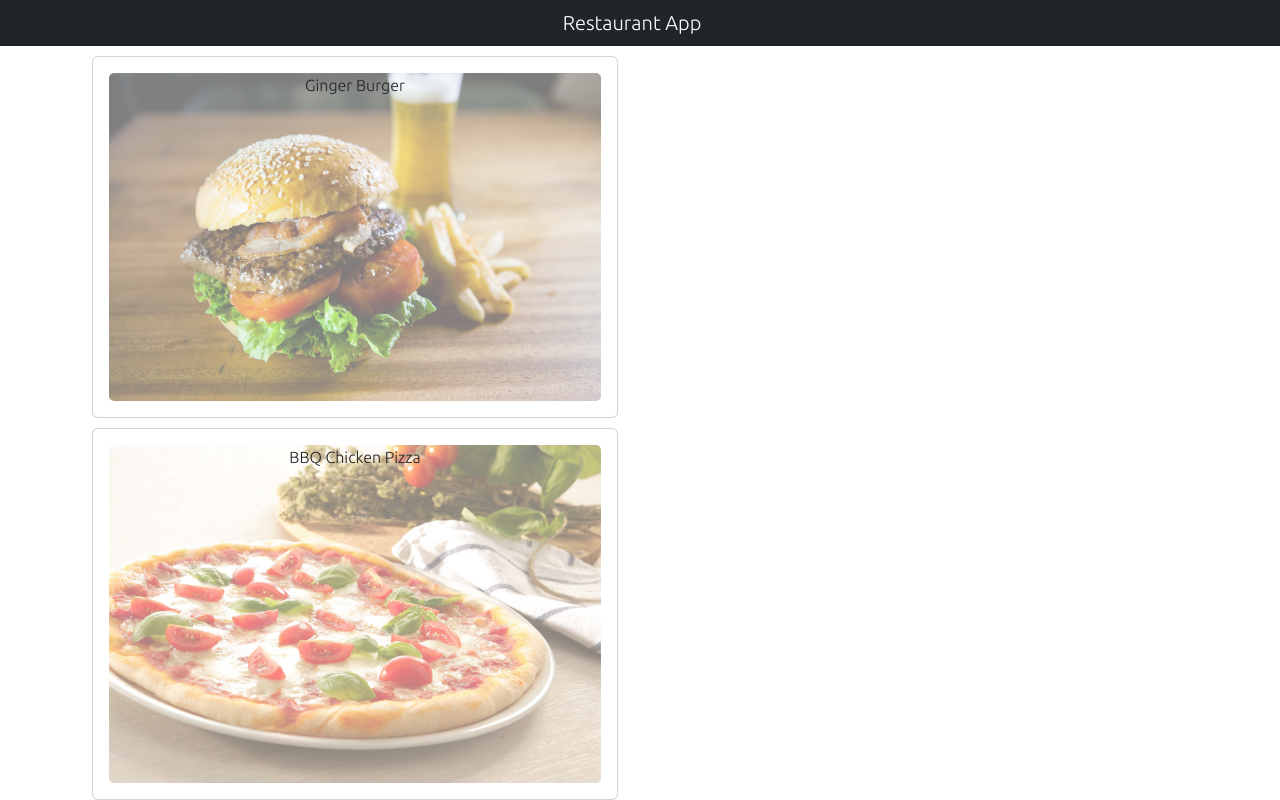
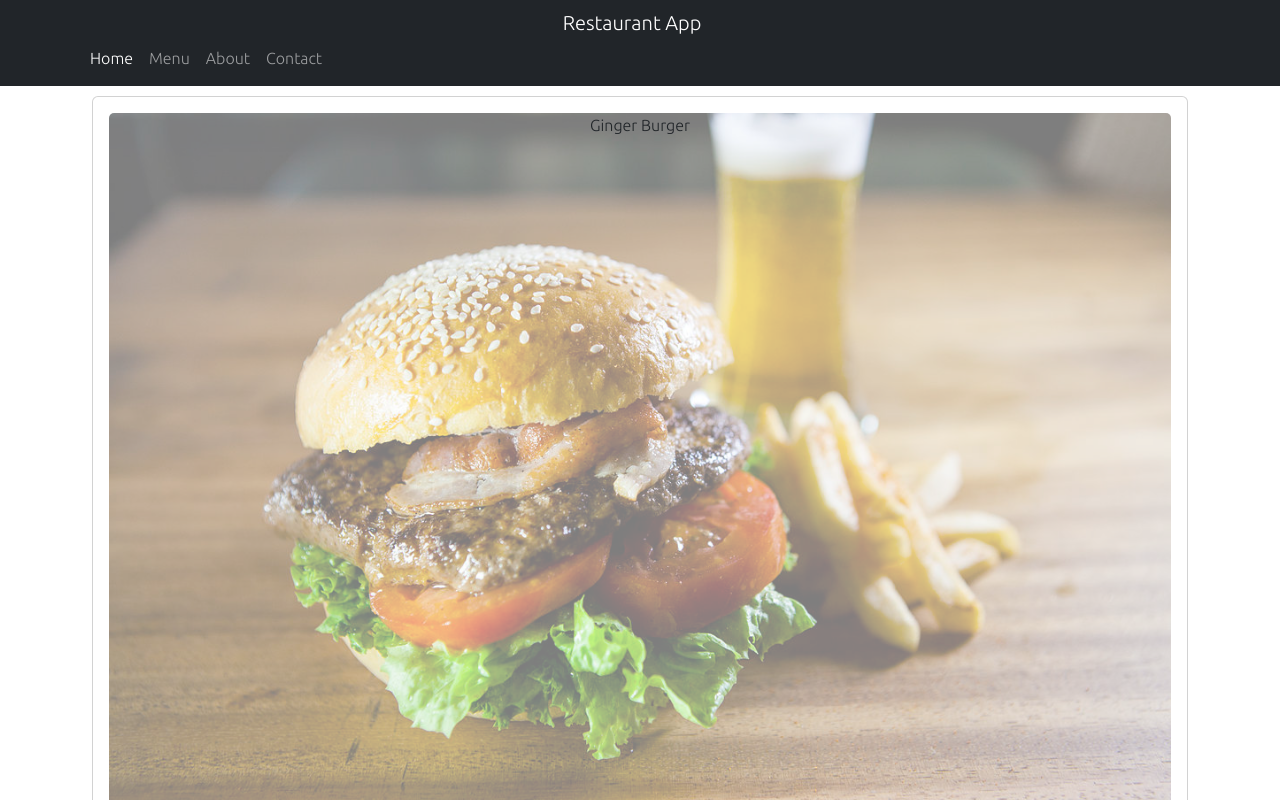
Before and after one commit to majedulleon/Restaurant-React-App, a React (Create React App) app: page /menu in a window 1280 px wide. Shown: the top 800 px of the page. Built offline with nearby package versions, Linux system fonts and the light colour scheme.

Commit message:
Routing included somewhat

```diff
--- a/package.json
+++ b/package.json
@@ -12,6 +12,8 @@
     "react": "^18.2.0",
     "react-dom": "^18.2.0",
     "react-popper": "^2.3.0",
+    "react-router": "^6.8.1",
+    "react-router-dom": "^5.2.0",
     "react-scripts": "^5.0.1",
     "reactstrap": "^9.1.5",
     "web-vitals": "^2.1.4"
--- a/src/App.js
+++ b/src/App.js
@@ -1,11 +1,15 @@
 import React from 'react';
 import './App.css';
 import MainComponent from './Components/MainComponents';
+import { BrowserRouter } from 'react-router-dom';
 
 function App() {
   return (
     <div className="App">
-      <MainComponent />
+      <BrowserRouter>
+        <MainComponent />
+      </BrowserRouter>
+
     </div>
   );
 }
--- /dev/null
+++ b/src/Components/body/About.js
@@ -0,0 +1,11 @@
+import React from "react";
+
+let About = () => {
+    return (
+        <div>
+
+        </div>
+    )
+}
+
+export default About;
--- a/src/Components/body/Body.js
+++ b/src/Components/body/Body.js
@@ -1,12 +1,20 @@
 import React from "react";
 import Menu from './Menu';
+import Home from "./Home";
+import About from "./About";
+import Contact from "./Contact";
+import { Route } from "react-router-dom";
+
 
 let Body = () => {
     return (
         <div>
-            <Menu />
+            <Route path="/" exact component={Home} />
+            <Route path="/menu" exact component={Menu} />
+            <Route path="/contact" exact component={Contact} />
+            <Route path="/about" exact component={About} />
         </div>
-    );
+    )
 }
 
 export default Body;
--- /dev/null
+++ b/src/Components/body/Contact.js
@@ -0,0 +1,14 @@
+import React, { Component } from "react";
+
+
+class Contact extends Component {
+    render() {
+        return (
+            <div>
+
+            </div>
+        )
+    };
+}
+
+export default Contact;
--- /dev/null
+++ b/src/Components/body/Home.js
@@ -0,0 +1,14 @@
+import React, { Component } from "react";
+
+
+class Home extends Component {
+    render() {
+        return (
+            <div>
+
+            </div>
+        )
+    };
+}
+
+export default Home;
--- a/src/Components/body/Menu.js
+++ b/src/Components/body/Menu.js
@@ -1,42 +1,55 @@
-import React, {Component} from "react";
+import React, { Component } from "react";
 import DISHES from "../../data/dishes.js";
 import MenuItem from "./MenuItem.js";
 import DishDetail from "./DishDetail";
+import { CardColumns, Modal, ModalBody, ModalFooter, Button } from "reactstrap";
 
 class Menu extends Component {
     state = {
         dishes: DISHES,
-        selectedDish: null
+        selectedDish: null,
+        modalOpen: false
     }
 
     onDishSelect = (dish) => {
         console.log(dish);
-        this.setState({selectedDish: dish});
+        this.setState({ selectedDish: dish });
+        this.toggleModal();
     }
 
-
+    toggleModal = () => {
+        this.setState({
+            modalOpen: !this.state.modalOpen
+        })
+    }
     render() {
 
         let menu = this.state.dishes.map((item) => {
             return (
-                <MenuItem dish={item} key={item.id} onDishSelect={() => this.onDishSelect(item)}/>
+                <MenuItem dish={item} key={item.id} onDishSelect={() => this.onDishSelect(item)} />
             );
         });
 
         let dishDetail = null;
         if (this.state.selectedDish != null) {
-            dishDetail = <DishDetail dish={this.state.selectedDish}/>
+            dishDetail = <DishDetail dish={this.state.selectedDish} />
         }
         return (
             <div className="container">
                 <div className="row">
-                    <div className="col-6">
+                    <CardColumns>
                         {menu}
-                    </div>
-                    <div className="col-6">
-                        {dishDetail}
-                    </div>
-
+                    </CardColumns>
+                    <Modal isOpen={this.state.modalOpen} onClick={this.toggleModal}>
+                        <ModalBody>
+                            {dishDetail}
+                        </ModalBody>
+                    </Modal>
+                    <ModalFooter>
+                        <Button color="secondary" onClick={this.toggleModal}>
+                            Close
+                        </Button>
+                    </ModalFooter>
                 </div>
 
             </div>
--- a/src/Components/header/Navigation.js
+++ b/src/Components/header/Navigation.js
@@ -1,17 +1,53 @@
-import React from "react";
-import { Navbar, NavbarBrand } from "reactstrap";
+import React, { Component } from "react";
+import { Navbar, NavbarBrand, Nav, NavItem, NavbarToggler, Collapse } from "reactstrap";
+import { Link } from "react-router-dom";
 
-let Navigation = () => {
-    return (
-        <div>
-            <Navbar dark color="dark">
-                <navBrand className="container">
-                    <NavbarBrand href="#">Restaurant App</NavbarBrand>
-                </navBrand>
+class Navigation extends Component {
 
-            </Navbar>
-        </div>
-    );
+    constructor(props) {
+        super(props);
+        this.state = {
+            isNavOpen: false
+        }
+    }
+
+    navToggle = () => {
+        this.setState({
+            isNavOpen: !this.state.isNavOpen
+        })
+    }
+
+
+    render() {
+        return (
+            <div>
+                <Navbar dark color="dark" expand="sm">
+                    <div className="container">
+                        <NavbarToggler onClick={this.navToggle}/>
+                        <NavbarBrand href="/">Restaurant App</NavbarBrand>
+                        <Collapse isOpen={this.state.isNavOpen} navbar>
+                            <Nav className="mr-auto" navbar>
+                                <NavItem>
+                                    <Link to="/" className="nav-link active">Home</Link>
+                                </NavItem>
+                                <NavItem>
+                                    <Link to="/menu" className="nav-link">Menu</Link>
+                                </NavItem>
+                                <NavItem>
+                                    <Link to="/about" className="nav-link">About</Link>
+                                </NavItem>
+                                <NavItem>
+                                    <Link to="/contact" className="nav-link">Contact</Link>
+                                </NavItem>
+                            </Nav>
+                        </Collapse>
+                    </div>
+
+                </Navbar>
+            </div >
+        );
+    }
+
 }
 
 export default Navigation;
--- a/src/index.js
+++ b/src/index.js
@@ -7,9 +7,7 @@
 
 const root = ReactDOM.createRoot(document.getElementById('root'));
 root.render(
-  <React.StrictMode>
-    <App />
-  </React.StrictMode>
+  <App />
 );
 
 // If you want to start measuring performance in your app, pass a function
```
Also changed, not shown: 1 other file (tests, documents, lock files or other folders).
